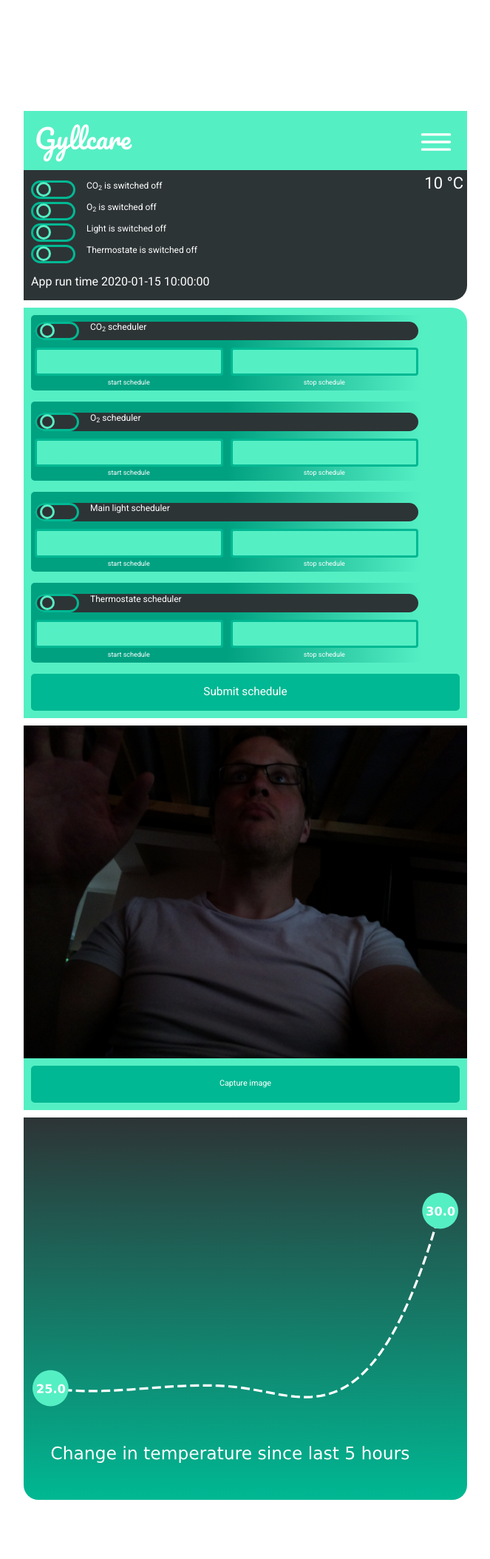
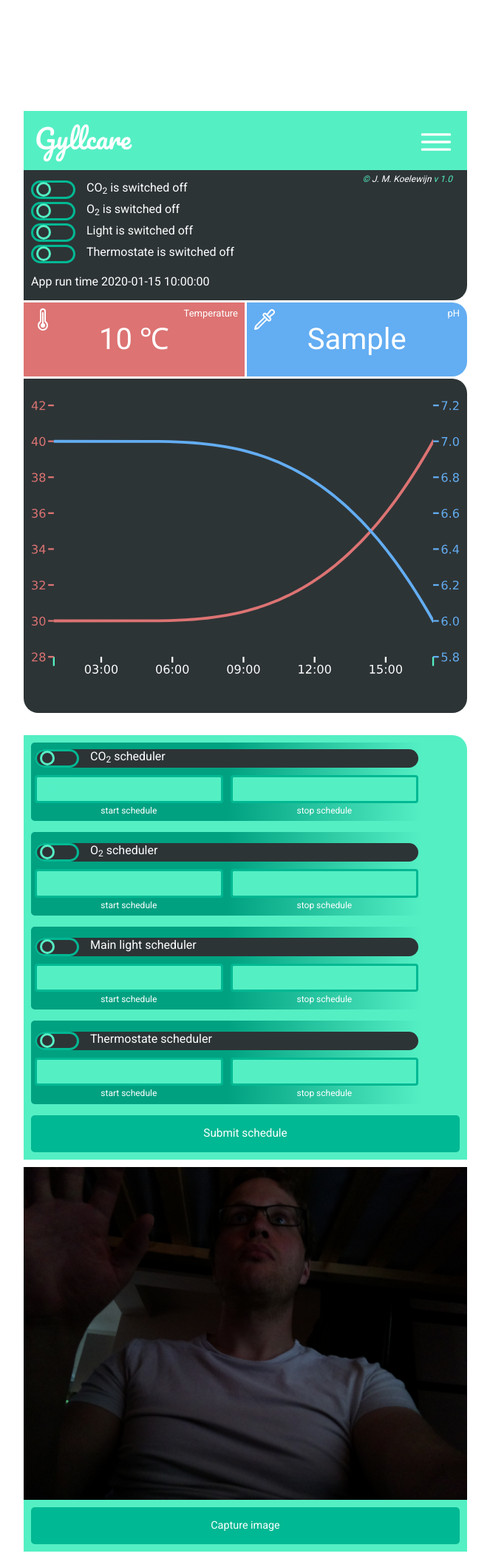
Before and after one commit to JacobusMKoelewijn/gyllcare, a Flask app: template app/templates/gyllcare.html in a window 1280 px wide. Shown: the whole page at 74% size, without its empty margins (308-971 px from the left). Before the commit the page ends 2028 px from the top, so only its background shows below. Run offline with Flask 2, Linux system fonts and the light colour scheme; the template is opened without the code that fills it: values that come from a table or form of the project are taken from there, most other values are stand-ins (such as "Sample title", 1, 10 or a date in 2020); data that the repository does not hold is empty; parts of the project's set-up code (start-up, migrations or seed data) failed here and were passed over; some libraries are stand-ins or nearby versions.

Commit message:
Add new graph system

```diff
--- a/app/main/routes.py
+++ b/app/main/routes.py
@@ -8,6 +8,7 @@ from .gpio import return_status
 from .camera import get_picture
 from flask_socketio import send
 from .temp import read_temp
+from .pH import read_pH
 from datetime import datetime
 from flask import render_template, request, redirect, url_for, jsonify
 from flask_login import login_user, login_required, logout_user
@@ -40,6 +41,8 @@ def gyllcare():
     change_to_datetime = datetime.strptime(results.time, '%d-%m-%Y %H:%M')
     time_active = str(datetime.now().replace(microsecond=0) - change_to_datetime.replace(microsecond=0))[:-3]
     temperature = read_temp()
+    pH = read_pH("R")
+    # print(type(pH))
     # time_span = x_data[-1]
 
     # Alarm.query.filter_by(id=1).first().status = True
@@ -87,6 +90,7 @@ def gyllcare():
                                           time_active=time_active,
                                           schedule_form=schedule_form,
                                           temperature=temperature,
+                                          pH=pH,
                                           )
 
 @main.route("/fishlens", methods=["GET", "POST"])
--- a/app/main/temp.py
+++ b/app/main/temp.py
@@ -36,4 +36,4 @@ if IN_PRODUCTION:
 
 if not IN_PRODUCTION:
     def read_temp():
-        return 50.0
+        return 40.0
--- a/app/static/Resources/css/style.css
+++ b/app/static/Resources/css/style.css
@@ -51,7 +51,7 @@ h1 {
 }
 
 h2 {
-  font-size: 60%;
+  font-size: 80%;
   color: #ffffff;
   margin: 0px;
   text-align: center;
@@ -61,15 +61,18 @@ h3 {
   font-size: 125%;
 }
 
+h4 {
+  font-size: 60%;
+  color: #ffffff;
+  margin: 0px;
+  text-align: center;
+}
+
 .container {
   margin-top: 150px;
 }
 
-/* ########### */
-/* Login panel */
-/* ########### */
-
-.app_body {
+.app_body_panel {
   max-width: 600px;
   margin: 0 auto;
 }
@@ -79,6 +82,10 @@ h3 {
   height: 80px;
   padding: 15px;
 }
+
+/* ########### */
+/* Login panel */
+/* ########### */
 
 .submit_button {
   border: none;
@@ -97,7 +104,7 @@ h3 {
 
 .copyright {
   position: absolute;
-  bottom: 5px;
+  top: 5px;
   right:20px;
 }
 
@@ -146,6 +153,86 @@ h3 {
   background-color: var(--color-primary);
   transition: background-color 0.25s ease;
 }
+
+.data_panel {
+  display: flex;
+  justify-content: center;
+  align-items: center;
+  height: 100px;
+  margin-top: 3px;
+  margin-bottom: 3px;
+
+
+}
+
+.temperature {
+  /* margin-top: 2px;
+  margin-right: 1px; */
+  margin-right: 1.5px;
+
+  background-color: #DD7373;
+
+}
+
+.pH {
+  background-color: #63ADF2;
+  margin-left: 1.5px;
+  /* margin-top: 2px;
+  margin-left: 1px; */
+  border-top-right-radius: 20px;
+  border-bottom-right-radius: 20px;
+
+}
+
+.data {
+  /* position: flex; */
+  font-size: 200%;
+  /* justify-content: center; */
+  /* vertical-align: center; */
+  /* text-align: center; */
+  /* top: 30%; */
+  /* left: 100px; */
+}
+
+.data_label {
+  font-size: 65%;
+
+  position: absolute;
+  top: 10px;
+  right: 10px
+}
+
+.data_logo {
+  font-size: 160%;
+  position: absolute;
+  color: #ffffff;
+  top: 10px;
+  left: 10px;
+}
+
+.graph_panel {
+  /* background-image: var(--gradient-primary); */
+  background-color: var(--color-background);
+  color: var(--color-primary);
+  margin-bottom: 30px;
+  padding: 10px;
+  padding-bottom: 50px;
+  /* border: 3px solid #55efc4; */
+  border-top-right-radius: 20px;
+  border-bottom-right-radius: 20px;
+  border-bottom-left-radius: 20px;
+}
+
+.graph_info {
+  padding: 10px;
+  padding-left: 20px;
+}
+
+.graph {
+  width: 100%;
+}
+
+
 
 .schedulebutton {
   margin: 0px;
@@ -435,7 +522,7 @@ input:checked + .slider:before {
   /* background-color: var(--color-background); */
   background-color: var(--color-primary);
 
-  margin-top: 10px;
+  /* margin-top: 10px; */
   padding: 10px;
   border-top-right-radius: 20px;
   /* color: #00a8ff; */
@@ -479,28 +566,7 @@ input:checked + .slider:before {
   border-radius: 20px;
 }
 
-.graph_panel {
-  background-image: var(--gradient-primary);
-  color: var(--color-primary);
-  margin-bottom: 30px;
-  padding: 10px;
-  padding-bottom: 50px;
-  /* background-color: #ffffff; */
-  border-bottom-right-radius: 20px;
-  border-bottom-left-radius: 20px;
-  /* padding-left: 10px; */
-  /* padding-top: 30px; */
-  /* padding-bottom: 30px; */
-}
 
-.graph_info {
-  padding: 10px;
-  padding-left: 20px;
-}
-
-.graph {
-  width: 100%;
-}
 
 .schedule_panel_output {
   text-align: center;
--- a/app/templates/base.html
+++ b/app/templates/base.html
@@ -1,4 +1,4 @@
-{% set version = "1.3" %}
+{% set version = "1.0" %}
 
 <!DOCTYPE html>
 	<html lang="en">
@@ -9,17 +9,24 @@
 			<link href="https://fonts.googleapis.com/css2?family=Roboto&display=swap" rel="stylesheet">
 			<link href="https://fonts.googleapis.com/css2?family=Pacifico&display=swap" rel="stylesheet">
 			<!-- <link rel="stylesheet" href="https://cdn.jsdelivr.net/npm/bootstrap@4.5.3/dist/css/bootstrap.min.css" integrity="sha384-TX8t27EcRE3e/ihU7zmQxVncDAy5uIKz4rEkgIXeMed4M0jlfIDPvg6uqKI2xXr2" crossorigin="anonymous"> -->
-        <link rel="stylesheet" href="https://cdn.jsdelivr.net/npm/bootstrap@4.6.1/dist/css/bootstrap.min.css" integrity="sha384-zCbKRCUGaJDkqS1kPbPd7TveP5iyJE0EjAuZQTgFLD2ylzuqKfdKlfG/eSrtxUkn" crossorigin="anonymous">
-        <link rel="stylesheet" href="{{ url_for('static', filename='Resources/css/style.css') }}"/>
-        <link rel="stylesheet" href="{{ url_for('static', filename='Resources/css/queries.css') }}"/>
+			<link rel="stylesheet" href="https://cdn.jsdelivr.net/npm/bootstrap@4.6.1/dist/css/bootstrap.min.css"
+				integrity="sha384-zCbKRCUGaJDkqS1kPbPd7TveP5iyJE0EjAuZQTgFLD2ylzuqKfdKlfG/eSrtxUkn" crossorigin="anonymous">
+			<link rel="stylesheet" href="{{ url_for('static', filename='Resources/css/style.css') }}" />
+			<link rel="stylesheet" href="{{ url_for('static', filename='Resources/css/queries.css') }}" />
 			<title>Gyllcare</title>
 		</head>
+
 		<body>
 			{% block content %}
 			{% endblock %}
-    <script type="module" src="https://unpkg.com/ionicons@5.4.0/dist/ionicons/ionicons.esm.js"></script>
-    <script nomodule="" src="https://unpkg.com/ionicons@5.4.0/dist/ionicons/ionicons.js"></script>
-    <script src="https://cdn.socket.io/4.1.2/socket.io.min.js" integrity="sha384-toS6mmwu70G0fw54EGlWWeA4z3dyJ+dlXBtSURSKN4vyRFOcxd3Bzjj/AoOwY+Rg" crossorigin="anonymous"></script>
+			<!-- <script type="module" src="https://unpkg.com/ionicons@5.4.0/dist/ionicons/ionicons.esm.js"></script>
+			<script nomodule="" src="https://unpkg.com/ionicons@5.4.0/dist/ionicons/ionicons.js"></script> -->
+			<script type="module" src="https://unpkg.com/ionicons@5.5.2/dist/ionicons/ionicons.esm.js"></script>
+			<script nomodule src="https://unpkg.com/ionicons@5.5.2/dist/ionicons/ionicons.js"></script>
+
+			<script src="https://cdn.socket.io/4.1.2/socket.io.min.js"
+				integrity="sha384-toS6mmwu70G0fw54EGlWWeA4z3dyJ+dlXBtSURSKN4vyRFOcxd3Bzjj/AoOwY+Rg"
+				crossorigin="anonymous"></script>
 			<script src="{{ url_for('static', filename='Resources/js/vanilla.js') }}"></script>
 		</body>
 </html>
--- a/app/templates/gyllcare.html
+++ b/app/templates/gyllcare.html
@@ -4,71 +4,125 @@
 
 <div class="container">
     <div class="row">
-        <div class="col-12">
-
-            <div class="app_body">
-
-
+        <div class="col">
+            <div class="app_body_panel">
 
                 <div class="title_panel">
                     <h1 style="float: left">Gyllcare</h1>
-                    <ion-icon class="toggle", style="color:#ffffff; font-size: 270%; float: right; cursor: pointer;", name="menu-outline"></ion-icon>
+                    <ion-icon class="toggle", style="color:#ffffff; font-size: 270%; float: right; cursor: pointer;" , name="menu-outline"></ion-icon>
                 </div>
 
                 <div id="hidden_menu_panel">
-                    <div class='button' id="clean_aq"><h2 style="font-size: 80%">Clean aquarium</h2></div>
+                    <div class='button' id="clean_aq">
+                        <h2 style="font-size: 80%">Clean aquarium</h2>
+                    </div>
 
-                    <div class='button' id="send_log"><h2 style="font-size: 80%">Send log</h2></div>
+                    <div class='button' id="send_log">
+                        <h2 style="font-size: 80%">Send log</h2>
+                    </div>
 
                     <!-- <div class='main_modal hidden'>
                         <h2 class='main_modal_text'>The log file has been send.</h2>
                         <ion-icon class="main_modal_close", name="close-outline"></ion-icon>
                     </div> -->
 
-                    <div class='button' id="alarm_mode"><h2 style="font-size: 80%">Toggle alarm</h2></div>
-                    <a style="text-decoration: none" class='button' href="{{ url_for('main.logout') }}"><h2 style="font-size: 80%">Log out</h2></a>
+                    <div class='button' id="alarm_mode">
+                        <h2 style="font-size: 80%">Toggle alarm</h2>
+                    </div>
+                    <a style="text-decoration: none" class='button' href="{{ url_for('main.logout') }}">
+                        <h2 style="font-size: 80%">Log out</h2>
+                    </a>
                 </div>
 
                 <div class="main_control_panel">
 
                     <div class="overlay hidden">
-                        <div id="spinner" class="lds-spinner"><div></div><div></div><div></div><div></div><div></div><div></div><div></div><div></div><div></div><div></div><div></div><div></div></div>
-                        <div id="log_message" class=""><h2>Sending log file</h2></div>
+                        <div id="spinner" class="lds-spinner">
+                            <div></div>
+                            <div></div>
+                            <div></div>
+                            <div></div>
+                            <div></div>
+                            <div></div>
+                            <div></div>
+                            <div></div>
+                            <div></div>
+                            <div></div>
+                            <div></div>
+                            <div></div>
+                        </div>
+                        <div id="log_message" class="">
+                            <h2>Sending log file</h2>
+                        </div>
                     </div>
 
-                    <h2 style="position: absolute; right: 5px; top: 5px; font-size: 110%;">{{ temperature }} &#176C</h2>
+                    <!-- <h2 style="position: absolute; right: 5px; top: 5px; font-size: 110%;">{{ temperature }} &#176C</h2> -->
 
                     <label class='switch_layout'>
                         <h2 id="CO2_unit" class='label_layout'>CO<sub>2</sub>&nbsp;is&nbsp;switched&nbsp;off</h2>
                         <input class='relay_switch' id="gpio_pin_14" name='CO2' type='checkbox'>
-                        <span class ='slider'></span>
+                        <span class='slider'></span>
                     </label>
 
                     <label class='switch_layout'>
                         <h2 id="O2_unit" class='label_layout'>O<sub>2</sub>&nbsp;is&nbsp;switched&nbsp;off</h2>
                         <input class='relay_switch' id="gpio_pin_15" name='O2' type='checkbox'>
-                        <span class ='slider'></span>
+                        <span class='slider'></span>
                     </label>
 
                     <label class='switch_layout'>
                         <h2 id="main_light_unit" class='label_layout'>Light&nbsp;is&nbsp;switched&nbsp;off</h2>
                         <input class='relay_switch' id="gpio_pin_18" name='Light' type='checkbox'>
-                        <span class ='slider'></span>
+                        <span class='slider'></span>
                     </label>
 
                     <label class='switch_layout'>
                         <h2 id="thermostate_unit" class='label_layout'>Thermostate&nbsp;is&nbsp;switched&nbsp;off</h2>
                         <input class='relay_switch' id="gpio_pin_23" name='Therm' type='checkbox'>
-                        <span class ='slider'></span>
+                        <span class='slider'></span>
                     </label>
 
                     <div style="display: flex; justify-content: space-between; padding-top: 10px">
                         <h2 style="font-size: 80%; margin-top: 5px">App run time {{ time_active }}</h2>
                         <div>
-                            <h2 class="alarm_blue hidden" style="font-size: 100%; display: inline-block; color: lightblue">&#9673;</h2>
-                            <h2 class="alarm_red hidden" style="font-size: 100%; display: inline-block; color:red">&#9673;</h2>
+                            <h2 class="alarm_blue hidden"
+                                style="font-size: 100%; display: inline-block; color: lightblue">&#9673;</h2>
+                            <h2 class="alarm_red hidden" style="font-size: 100%; display: inline-block; color:red">
+                                &#9673;</h2>
                         </div>
                     </div>
+
+					<h4 class="copyright"><em><span style="color: #55efc4">&#169;</span> J. M. Koelewijn <span
+						style="color: #55efc4">v {{ version }}</span></em></h4>
+                </div>
+
+				<div class='row no-gutters'>
+					<div class='col-6'>
+						<div class='data_panel temperature'>
+							<ion-icon class='data_logo' name="thermometer-outline"></ion-icon>
+							<h2 class=data>{{ temperature }} &#8451</h2>
+							<h2 class='data_label'>Temperature</h2>
+						</div>
+					</div>
+
+
+					<div class='col-6'>
+						<div class='data_panel pH'>
+							<ion-icon class='data_logo' name="eyedrop-outline"></ion-icon>
+							<h2 class=data>{{ pH }}</h2>
+							<h2 class='data_label'>pH</h2>
+						</div>
+
+					</div>
+
+				</div>
+
+                <div class="graph_panel">
+                    <div class="graph_info">
+                        <!-- <h3>Current temperature: <span style="color: #ffffff">{{ temperature }}</span> &#8451;</h3> -->
+						<!-- <ion-icon name="analytics-outline"></ion-icon> -->
+                    </div>
+                    <img class="graph" src="{{ url_for('static', filename='Resources/img/plot.svg') }}">
                 </div>
 
 
@@ -85,18 +139,23 @@
                                     <div class='schedule_in_label'>
                                         <label class='switch_layout'>
                                             <h2 class='label_layout'>CO<sub>2</sub>&nbsp;scheduler</h2>
-                                <input class='schedule_switch' id="CO2_schedule" name="CO2_schedule" type='checkbox'>
-                                <span class ='slider'></span>
+                                            <input class='schedule_switch' id="CO2_schedule" name="CO2_schedule"
+                                                type='checkbox'>
+                                            <span class='slider'></span>
                                         </label>
                                     </div>
 
                                     <div style='margin-top: 10px; margin-bottom: 10px' class="form-row">
                                         <div class="col-sm-6">
-                                {{ schedule_form.unit_co2_on(class_="form-control form-control-sm", id="co2_start", disabled=true, style="background-color: #55efc4; color: #55efc4; border: 3px solid #00b893;") }}
+                                            {{ schedule_form.unit_co2_on(class_="form-control form-control-sm",
+                                            id="co2_start", disabled=true, style="background-color: #55efc4; color:
+                                            #55efc4; border: 3px solid #00b893;") }}
                                             <h2 style='margin-top: 5px;'><sup>start schedule</sup></h2>
                                         </div>
                                         <div class="col-sm-6">
-                                  {{ schedule_form.unit_co2_off(class_="form-control form-control-sm", id="co2_stop", disabled=true, style="background-color: #55efc4; color: #55efc4; border: 3px solid #00b893;") }}
+                                            {{ schedule_form.unit_co2_off(class_="form-control form-control-sm",
+                                            id="co2_stop", disabled=true, style="background-color: #55efc4; color:
+                                            #55efc4; border: 3px solid #00b893;") }}
                                             <h2 style='margin-top: 5px;'><sup>stop schedule</sup></h2>
                                         </div>
                                     </div>
@@ -106,18 +165,23 @@
                                     <div class='schedule_in_label'>
                                         <label style='margin-top: 10px;' class='switch_layout'>
                                             <h2 class='label_layout'>O<sub>2</sub>&nbsp;scheduler</h2>
-                                <input class='schedule_switch' id="O2_schedule" name="O2_schedule" type='checkbox'>
-                                <span class ='slider'></span>
+                                            <input class='schedule_switch' id="O2_schedule" name="O2_schedule"
+                                                type='checkbox'>
+                                            <span class='slider'></span>
                                         </label>
                                     </div>
 
                                     <div style='margin-top: 10px; margin-bottom: 10px' class="form-row">
                                         <div class="col-sm-6">
-                                {{ schedule_form.unit_o2_on(class_="form-control form-control-sm", id="o2_start", disabled=true, style="background-color: #55efc4; color: #55efc4; border: 3px solid #00b893;") }}
+                                            {{ schedule_form.unit_o2_on(class_="form-control form-control-sm",
+                                            id="o2_start", disabled=true, style="background-color: #55efc4; color:
+                                            #55efc4; border: 3px solid #00b893;") }}
                                             <h2 style='margin-top: 5px;'><sup>start schedule</sup></h2>
                                         </div>
                                         <div class="col-sm-6">
-                                {{ schedule_form.unit_o2_off(class_="form-control form-control-sm", id="o2_stop", disabled=true, style="background-color: #55efc4; color: #55efc4; border: 3px solid #00b893;") }}
+                                            {{ schedule_form.unit_o2_off(class_="form-control form-control-sm",
+                                            id="o2_stop", disabled=true, style="background-color: #55efc4; color:
+                                            #55efc4; border: 3px solid #00b893;") }}
                                             <h2 style='margin-top: 5px;'><sup>stop schedule</sup></h2>
                                         </div>
                                     </div>
@@ -127,18 +191,23 @@
                                     <div class='schedule_in_label'>
                                         <label style='margin-top: 10px' class='switch_layout'>
                                             <h2 class='label_layout'>Main&nbsp;light&nbsp;scheduler</h2>
-                            <input class='schedule_switch' id='light_schedule' name="light_schedule" type='checkbox'>
-                            <span class ='slider'></span>
+                                            <input class='schedule_switch' id='light_schedule' name="light_schedule"
+                                                type='checkbox'>
+                                            <span class='slider'></span>
                                         </label>
                                     </div>
 
                                     <div style='margin-top: 10px; margin-bottom: 10px' class="form-row">
                                         <div class="col-sm-6">
-                                {{ schedule_form.unit_light_on(class_="form-control form-control-sm", id="light_start", disabled=true, style="background-color: #55efc4; color: #55efc4; border: 3px solid #00b893;") }}
+                                            {{ schedule_form.unit_light_on(class_="form-control form-control-sm",
+                                            id="light_start", disabled=true, style="background-color: #55efc4; color:
+                                            #55efc4; border: 3px solid #00b893;") }}
                                             <h2 style='margin-top: 5px;'><sup>start schedule</sup></h2>
                                         </div>
                                         <div class="col-sm-6">
-                                {{ schedule_form.unit_light_off(class_="form-control form-control-sm", id="light_stop", disabled=true, style="background-color: #55efc4; color: #55efc4; border: 3px solid #00b893;") }}
+                                            {{ schedule_form.unit_light_off(class_="form-control form-control-sm",
+                                            id="light_stop", disabled=true, style="background-color: #55efc4; color:
+                                            #55efc4; border: 3px solid #00b893;") }}
                                             <h2 style='margin-top: 5px;'><sup>stop schedule</sup></h2>
                                         </div>
                                     </div>
@@ -148,18 +217,23 @@
                                     <div class='schedule_in_label'>
                                         <label style='margin-top: 10px' class='switch_layout'>
                                             <h2 class='label_layout'>Thermostate&nbsp;scheduler</h2>
-                                    <input class='schedule_switch' id='temp_schedule' name="temp_schedule" type='checkbox'>
-                                    <span class ='slider'></span>
+                                            <input class='schedule_switch' id='temp_schedule' name="temp_schedule"
+                                                type='checkbox'>
+                                            <span class='slider'></span>
                                         </label>
                                     </div>
 
                                     <div style='margin-top: 10px; margin-bottom: 0px' class="form-row">
                                         <div class="col-sm-6">
-                                    {{ schedule_form.unit_temp_on(class_="form-control form-control-sm", id="temp_start", disabled=true, style="background-color: #55efc4; color: #55efc4; border: 3px solid #00b893;") }}
+                                            {{ schedule_form.unit_temp_on(class_="form-control form-control-sm",
+                                            id="temp_start", disabled=true, style="background-color: #55efc4; color:
+                                            #55efc4; border: 3px solid #00b893;") }}
                                             <h2 style='margin-top: 5px;'><sup>start schedule</sup></h2>
                                         </div>
                                         <div class="col-sm-6">
-                                    {{ schedule_form.unit_temp_off(class_="form-control form-control-sm", id="temp_stop", disabled=true, style="background-color: #55efc4; color: #55efc4; border: 3px solid #00b893;") }}
+                                            {{ schedule_form.unit_temp_off(class_="form-control form-control-sm",
+                                            id="temp_stop", disabled=true, style="background-color: #55efc4; color:
+                                            #55efc4; border: 3px solid #00b893;") }}
                                             <h2 style='margin-top: 5px;'><sup>stop schedule</sup></h2>
                                         </div>
                                     </div>
@@ -229,25 +303,38 @@
 
                     <div style="position: relative;">
                         <div class="overlay_2 hidden">
-                                <div id="spinner_2" class="lds-spinner"><div></div><div></div><div></div><div></div><div></div><div></div><div></div><div></div><div></div><div></div><div></div><div></div></div>
-                                <div id="log_message_2" class=""><h2>Capturing image...</h2></div>
+                            <div id="spinner_2" class="lds-spinner">
+                                <div></div>
+                                <div></div>
+                                <div></div>
+                                <div></div>
+                                <div></div>
+                                <div></div>
+                                <div></div>
+                                <div></div>
+                                <div></div>
+                                <div></div>
+                                <div></div>
+                                <div></div>
                             </div>
-                            <img class="fishlens_layout" id="fishlens_photo" src="{{ url_for('static', filename='Resources/img/fishlens.jpg') }}">
+                            <div id="log_message_2" class="">
+                                <h2>Capturing image...</h2>
+                            </div>
+                        </div>
+                        <img class="fishlens_layout" id="fishlens_photo"
+                            src="{{ url_for('static', filename='Resources/img/fishlens.jpg') }}">
                     </div>
                     <div style="background-color: #55efc4; padding: 10px">
                         <!-- <h1>e</h1> -->
-                            <div class='button schedulebutton' id="fishlens"><h2>Capture image</h2></div>
+                        <div class='button schedulebutton' id="fishlens">
+                            <h2>Capture image</h2>
+                        </div>
 
                     </div>
 
                 </div>
 
-                <div class="graph_panel">
-                    <div class="graph_info">
-                        <!-- <h3>Current temperature: <span style="color: #ffffff">{{ temperature }}</span> &#8451;</h3> -->
-                    </div>
-                    <img class="graph" src="{{ url_for('static', filename='Resources/img/plot.svg') }}">
-                </div>
+
 
                 <!-- <div class="main_modal hidden">
                     <h2 style="color: black;">test</h2>
```
Also changed, not shown: app/__init__.py (+11 -10 lines), app/main/base.py (+2 -57 lines), app/main/pH.py (+7 -4 lines), app/main/plot_data.py (added, +95 -0 lines), app/templates/login.html (+9 -8 lines), app/static/Resources/img/plot.svg, 2 other files. Lines whose indentation alone changed are shown as unchanged.
